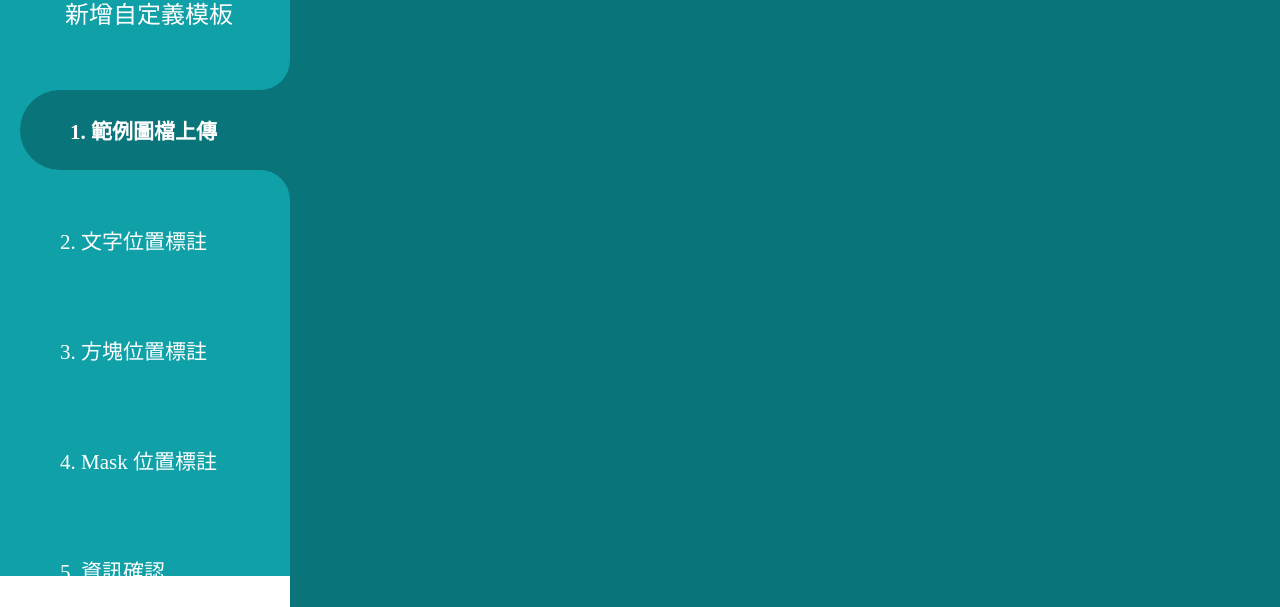
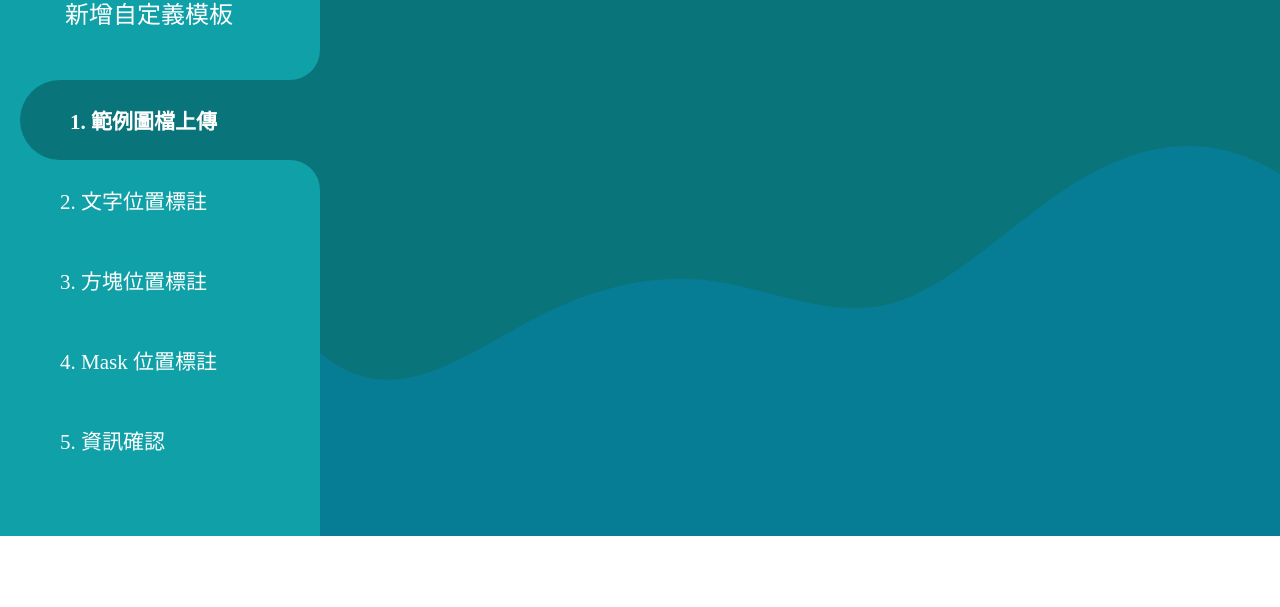
Before and after one commit to halloju/_ocr_web_service, a Vue app in the folder frontend/: page / in a window 1280 px wide. Shown: the part 232-839 px from the top of the page. After the commit the page ends 800 px from the top, so only its background shows below. Built offline with nearby package versions, Linux system fonts and the light colour scheme.

Commit message:
[feat] add background image

```diff
--- a/frontend/src/App.vue
+++ b/frontend/src/App.vue
@@ -17,12 +17,16 @@
     display: grid;
     grid-template-columns: 1fr 5fr;
     background-color: #10A0A7;
-    height: 95vh;
+    height: 90vh;
     width: 100vw;
 }
 .content {
+    background: url('@/assets/images/dashborad-bg.svg') no-repeat;
+    background-size: 130%;
+    background-position: bottom;
     background-color: #09747A;
     border-radius: 0px;
+    height: 100%;
 }
 </style>
 
--- a/frontend/src/components/Sidebar.vue
+++ b/frontend/src/components/Sidebar.vue
@@ -50,18 +50,14 @@ data() {
 .menu-items {
     display: flex;
     flex-direction: column;
-    margin-top: 30px;
+    margin-top: 50px;
     margin-left: 10px;
-}
-.menu-items > * {
-    margin-top: 30px;
-    color: #fff
 }
 .side-btn {
     border: none;
     height: 80px;
-    width: 270px;
-    padding: 25px 50px;
+    width: 300px;
+    padding: 15px 50px;
     cursor: pointer;
     font-size: 21px;
     font-weight: 500;
@@ -73,6 +69,7 @@ data() {
     color: white;
 }
 .side-btn .link-container {
+    margin-top: 10px;
     color: white;
 }
 .side-btn.active {
```
Also changed, not shown: frontend/src/assets/images/dashborad-bg.svg (added).
